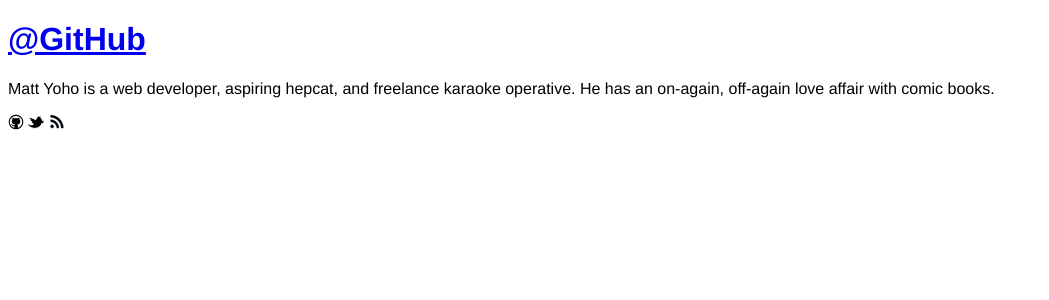
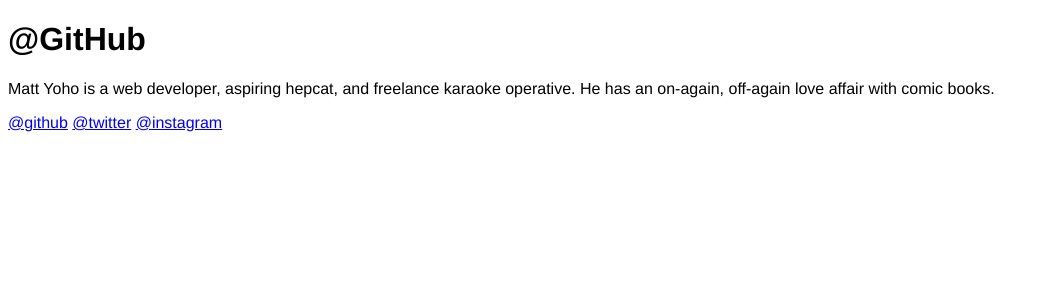
Before and after one commit to mattyoho/mattyoho.github.com, a Jekyll site: the page built from index.html, in a window 1280 px wide. Shown: the top 300 px of the page, without its empty margins (0-1049 px from the left). Built offline with Jekyll 4.4.1, drawn with Linux system fonts in a browser that asks for light colours; nearby versions of some CDN libraries; Markdown is read by kramdown in place of the engine named in the settings.

Commit message:
Tweak header and social links

```diff
--- a/_config.yml
+++ b/_config.yml
@@ -11,6 +11,7 @@
 description: Wholesale optimism distributor.
 twitter: mattyoho
 github: mattyoho
+instagram: mattyoho
 gravatar_url: http://www.gravatar.com/avatar/52ee95ca6e345d86a414741dccaa6dce
 email: mby@mattyoho.com
 email_base64: bWJ5QG1hdHR5b2hvLmNvbQ==
--- a/_layouts/layout.html
+++ b/_layouts/layout.html
@@ -38,9 +38,10 @@
       <!--   </a> -->
       <!-- </section> -->
       <section class="meta">
-        <a href="https://github.com/{{ site.github }}" target="_blank"><img src="/images/github.png" /></a>
-        <a href="https://twitter.com/{{ site.twitter }}" target="_blank"><img src="/images/twitter.png"></a>
-        <a href="/atom.xml"><img src="/images/rss.png" /></a>
+        <a href="https://github.com/{{ site.github }}" target="_blank">@github</a>
+        <a href="https://twitter.com/{{ site.twitter }}" target="_blank">@twitter</a>
+        <a href="https://instagram.com/{{ site.instagram }}" target="_blank">@instagram</a>
+        <!-- <a href="/atom.xml"><img src="/images/rss.png" /></a> -->
       </section>
       <!-- <section class="sections"> -->
       <!--   <ul> -->
--- a/css/base.css
+++ b/css/base.css
@@ -4,3 +4,8 @@
   font-family: "Helvetica Neue", Helvetica, Arial, sans-serif;
   -webkit-font-smoothing: antialiased;
 }
+
+header h1 a {
+  text-decoration: none;
+  color: black;
+}
```
